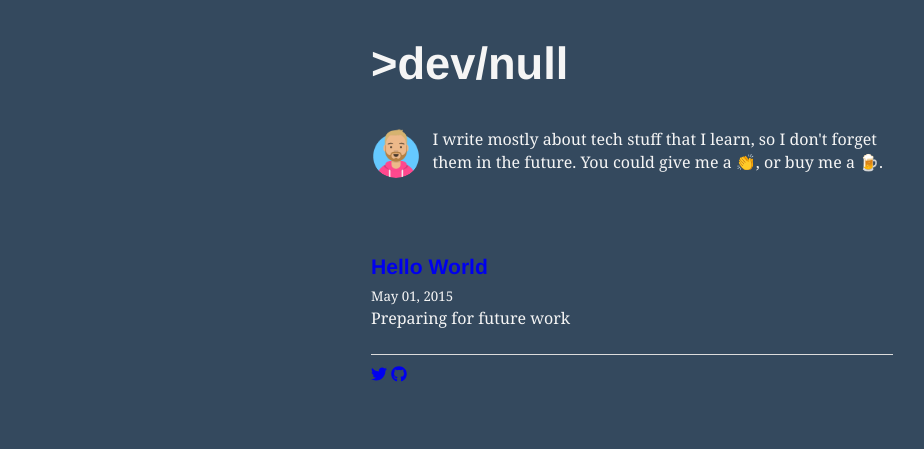
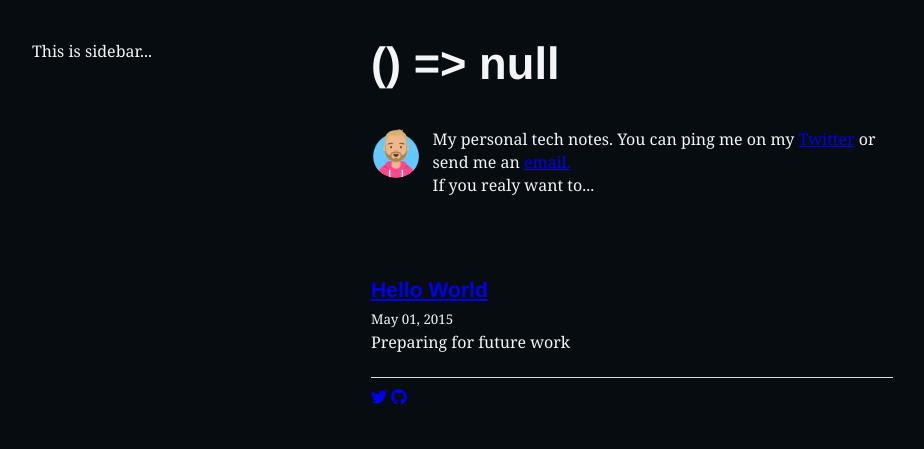
Before and after one commit to fmihal/blog.ic, a Gatsby site: page / in a window 1280 px wide. Shown: the whole page, without its empty margins (8-932 px from the left). Built offline with nearby package versions, Linux system fonts and the light colour scheme; Gatsby itself is replaced by a stand-in of ours; some packages are replaced by stand-ins of ours; what typography-theme-funston would draw is missing.

Commit message:
Some minor config and content changes.

```diff
--- a/gatsby-config.js
+++ b/gatsby-config.js
@@ -1,6 +1,6 @@
 module.exports = {
   siteMetadata: {
-    title: `>dev/null`,
+    title: `() => null`,
     author: `Filip M`,
     description: `I write mostly about tech stuff that I learn, so I don't forget them in the future`,
     siteUrl: `https://github.com/fmihal`,
--- a/src/components/bio.js
+++ b/src/components/bio.js
@@ -55,10 +55,13 @@ const Bio = () => {
       />
       <p>
         {" "}
-        I write mostly about tech stuff that I learn, so I don't forget them in
-        the future.
+        My personal tech notes.
         {` `}
-        You could give me a 👏, or buy me a 🍺.
+        You can ping me on my{" "}
+        <a href="https://twitter.com/unforced_error">Twitter</a> or send me an{" "}
+        <a href="mailto:mihalic1989@gmail.com">email.</a>
+        <br></br>
+        If you realy want to...
       </p>
     </div>
   )
--- /dev/null
+++ b/src/components/sidebar/index.js
@@ -0,0 +1,6 @@
+import React from "react"
+import "./styles.css"
+
+export default () => {
+  return <div className="sidebar-container">This is sidebar...</div>
+}
--- /dev/null
+++ b/src/components/sidebar/styles.css
@@ -0,0 +1,7 @@
+.sidebar-container {
+  display: grid;
+  position: absolute;
+  top: 2.5rem;
+  left: 2.5rem;
+  height: 200px;
+}
--- a/src/pages/index.js
+++ b/src/pages/index.js
@@ -4,6 +4,7 @@ import { Link, graphql } from "gatsby"
 import Bio from "../components/bio"
 import Layout from "../components/layout"
 import SEO from "../components/seo"
+import SidebarContainer from "../components/sidebar/"
 import { rhythm } from "../utils/typography"
 
 class BlogIndex extends React.Component {
@@ -16,6 +17,7 @@ class BlogIndex extends React.Component {
       <Layout location={this.props.location} title={siteTitle}>
         <SEO title="All posts" />
         <Bio />
+        <SidebarContainer />
         {posts.map(({ node }) => {
           const title = node.frontmatter.title || node.fields.slug
           return (
--- a/src/styles/global.css
+++ b/src/styles/global.css
@@ -1,12 +1,13 @@
 body {
-  background-color: #34495e;
+  background-color: #070c11;
   color: whitesmoke;
 }
 
-.global-link:hover {
+.global-link:hover,
+a:hover {
   color: rgba(248, 113, 214, 0.699);
 }
 
 a {
-  text-decoration: none;
+  text-decoration: underline;
 }
```
Also changed, not shown: package.json (+4 -7 lines), static/favicon.ico, 1 other file.
